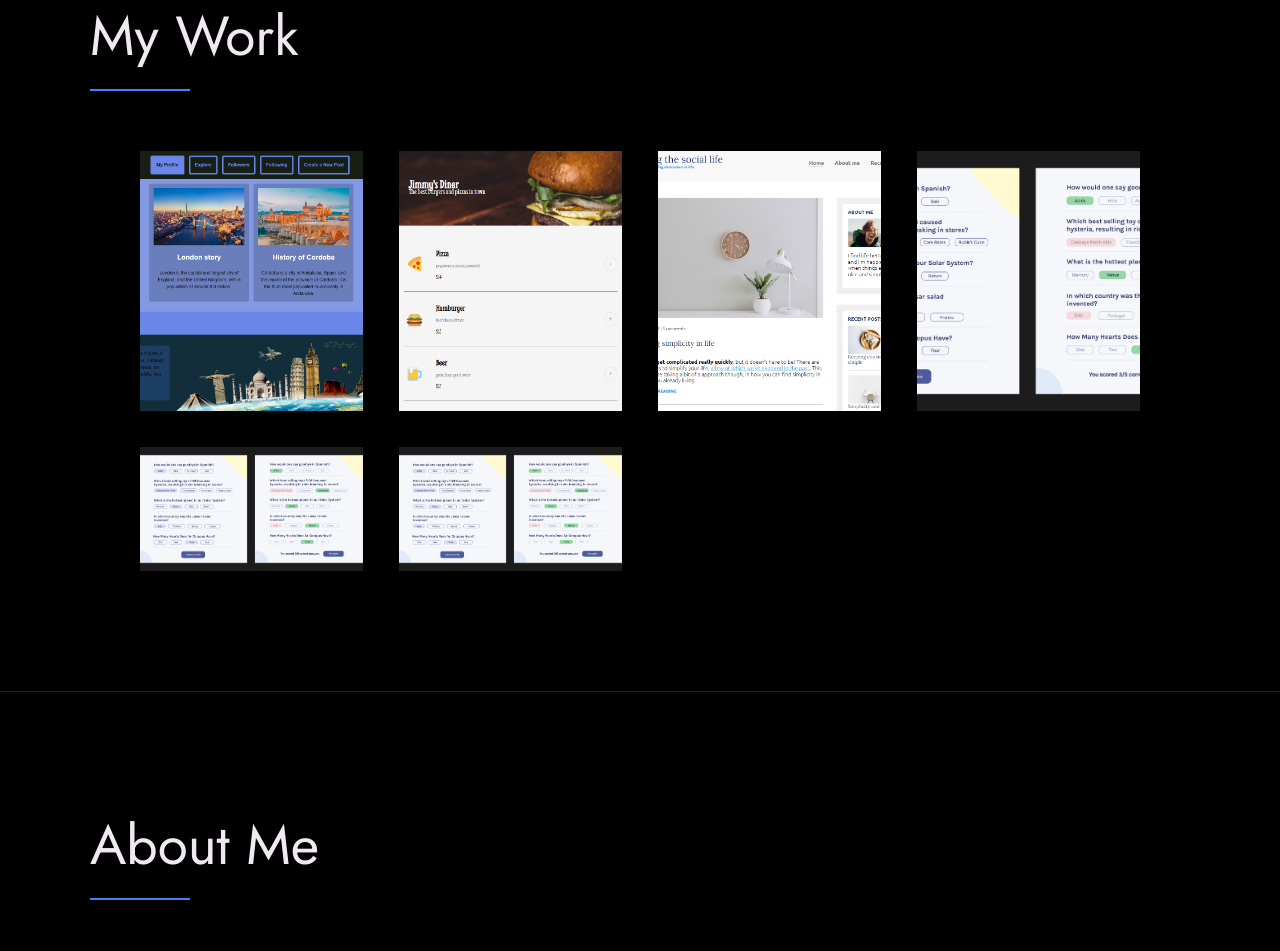
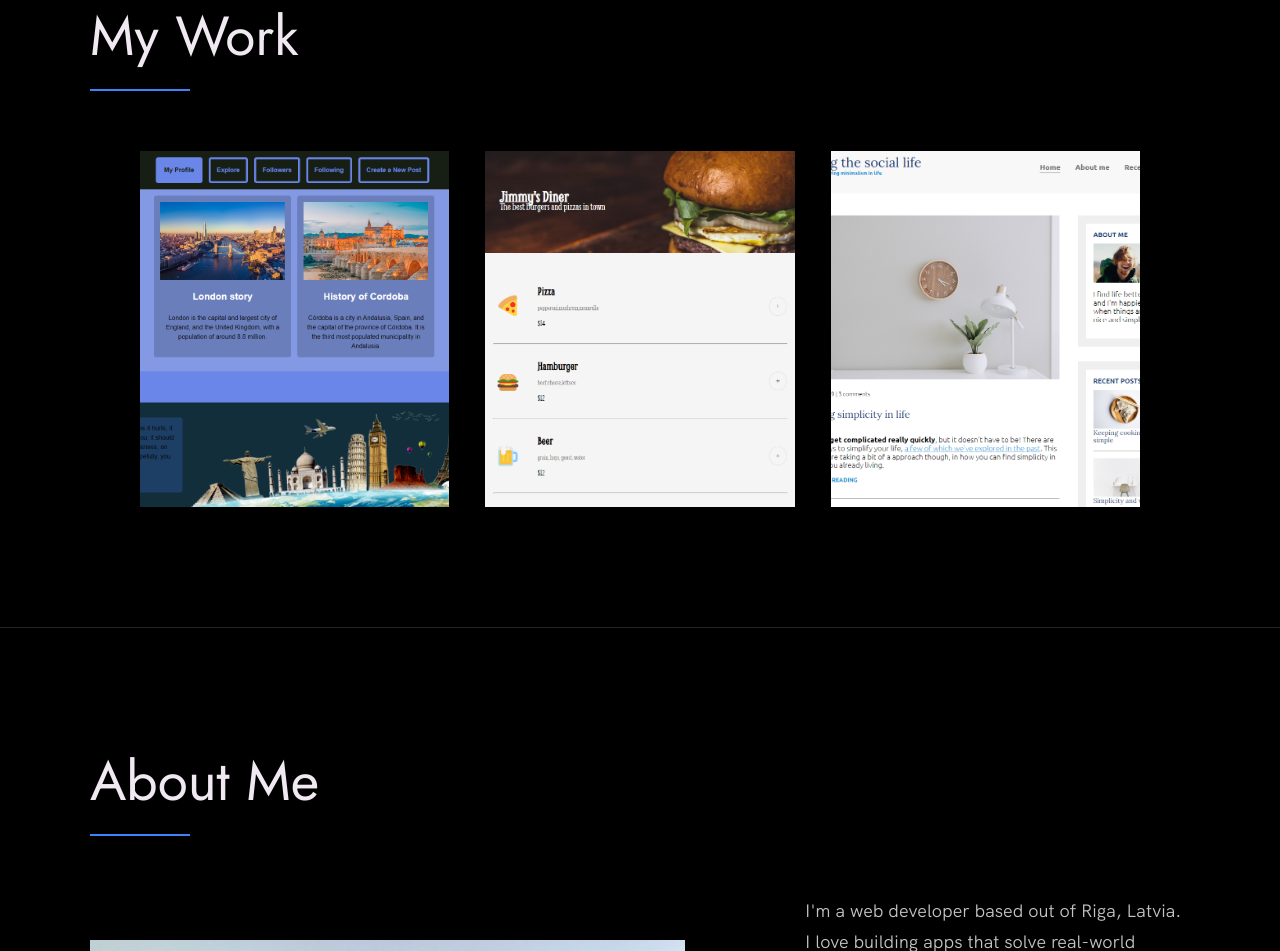
Before and after one commit to maijapucuka/portfolio-page, a website built with Vite: page index.html in a window 1280 px wide. Shown: the part 917-1868 px from the top of the page. Built offline with nearby package versions, Linux system fonts and the light colour scheme.

Commit message:
Update index.html

```diff
--- a/index.html
+++ b/index.html
@@ -185,19 +185,19 @@
           <!-- Portfolio item 04 -->
 
           <!-- Portfolio item 05 -->
-          <a href="#" class="portfolio__item" id="portfolio__item__4">
+<!--           <a href="#" class="portfolio__item" id="portfolio__item__4">
               <img src="./images/quiz.jpg" alt="" class="portfolio__img">
-          </a>
+          </a> -->
 
           <!-- Portfolio item 06 -->
-          <a href="#" class="portfolio__item" id="portfolio__item__5">
+<!--           <a href="#" class="portfolio__item" id="portfolio__item__5">
               <img src="./images/quiz.jpg" alt="" class="portfolio__img">
-          </a>
+          </a> -->
 
           <!-- Portfolio item 06 -->
-          <a href="#" class="portfolio__item" id="portfolio__item__6">
+<!--           <a href="#" class="portfolio__item" id="portfolio__item__6">
               <img src="./images/quiz.jpg" alt="" class="portfolio__img">
-          </a>
+          </a> -->
 
         </div>
 
```
